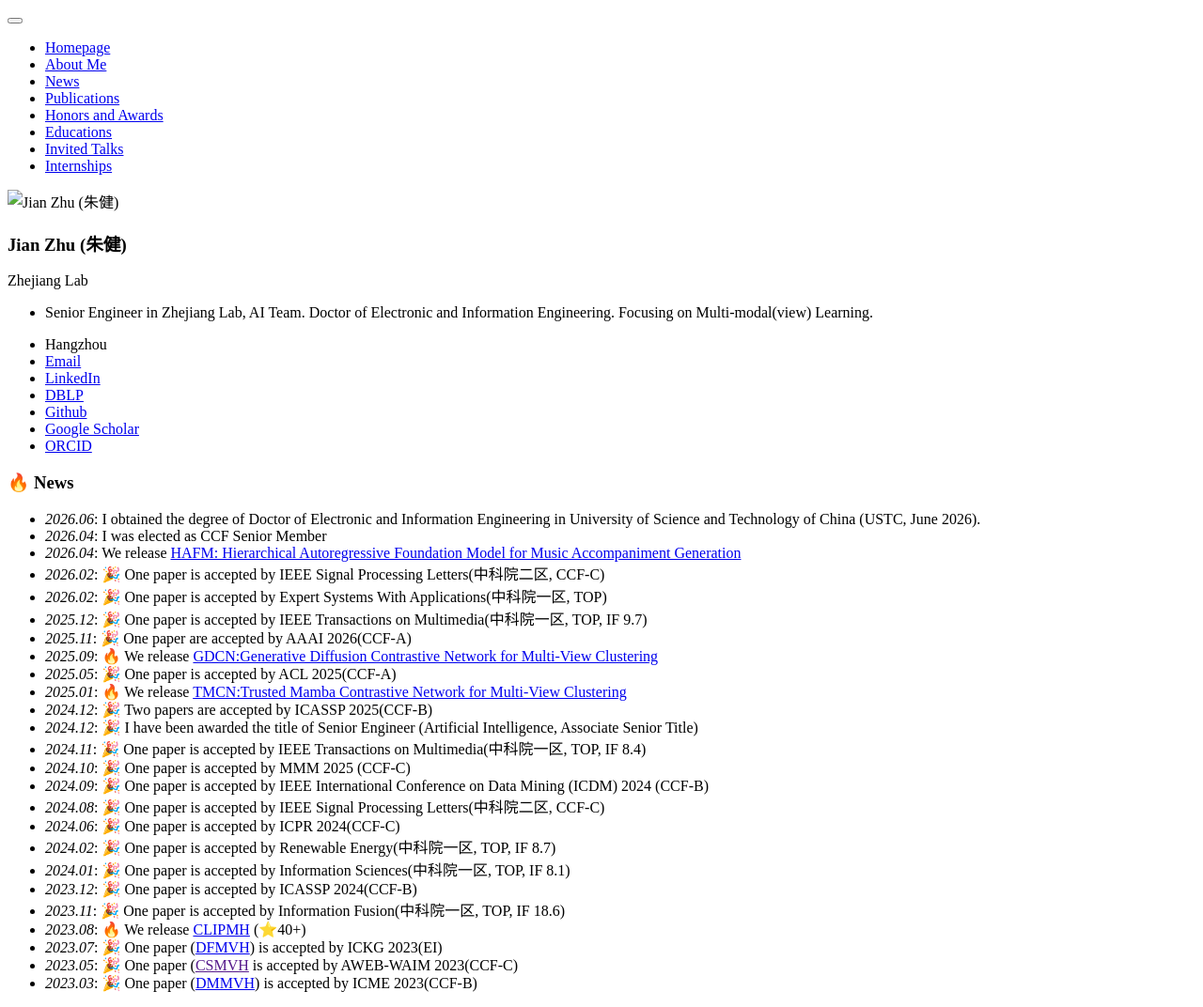
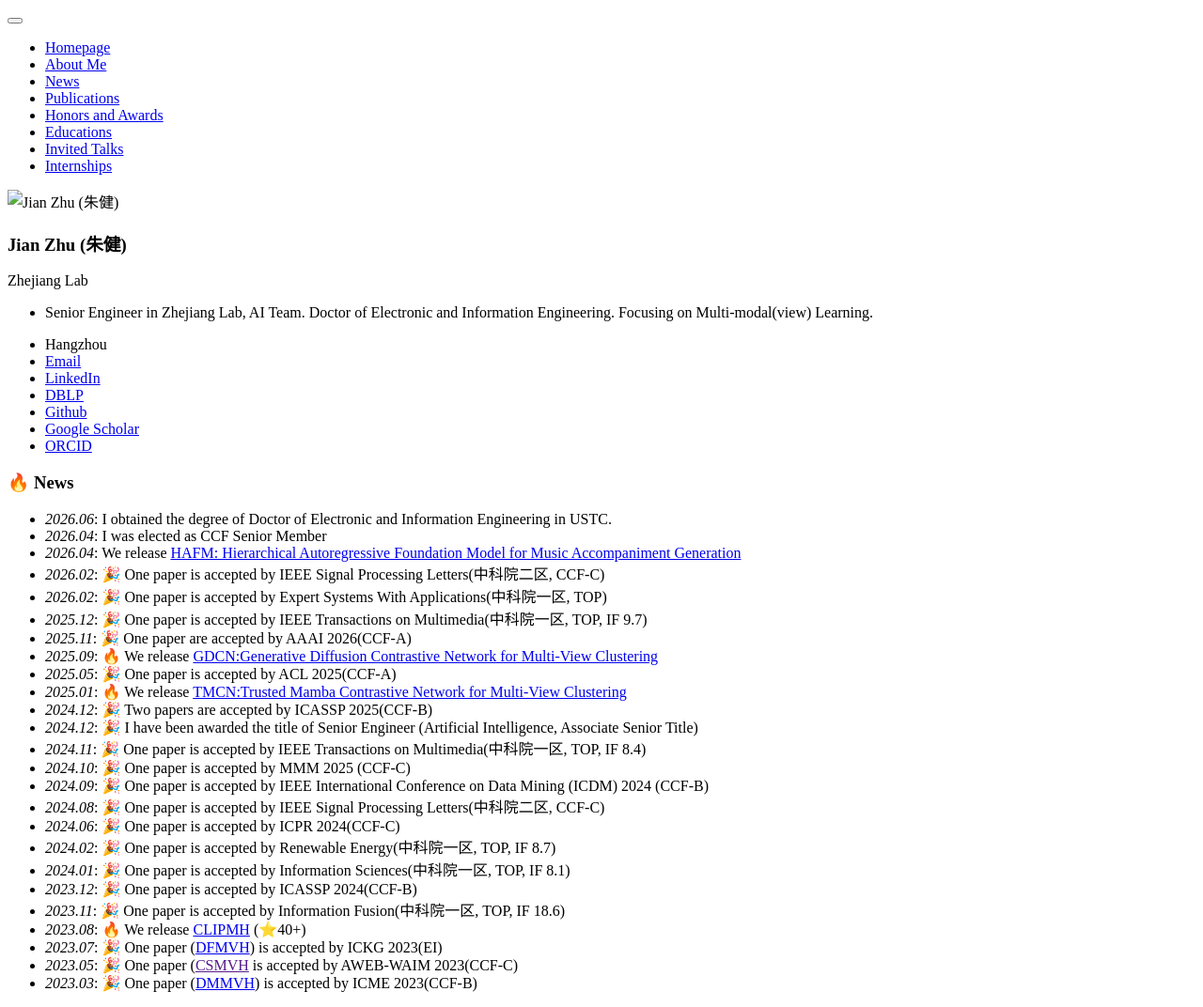
Before and after one commit to HackerHyper/HackerHyper.github.io, a Jekyll site: the page built from _pages/includes/news.md, in a window 1280 px wide. Shown: the whole page at 94% size. Built offline with Jekyll 4.4.1, drawn with Linux system fonts in a browser that asks for light colours; our own code applies the rules of GitHub Pages for plain Markdown files.

Commit message:
add doctor

```diff
--- a/_pages/includes/news.md
+++ b/_pages/includes/news.md
@@ -1,5 +1,5 @@
 # 🔥 News
-- *2026.06*: I obtained the degree of Doctor of Electronic and Information Engineering in University of Science and Technology of China (USTC, June 2026).
+- *2026.06*: I obtained the degree of Doctor of Electronic and Information Engineering in USTC.
 - *2026.04*: I was elected as CCF Senior Member
 - *2026.04*: We release [HAFM: Hierarchical Autoregressive Foundation Model for Music Accompaniment Generation](https://github.com/HackerHyper/HAFM.git)
 - *2026.02*: 🎉 One paper is accepted by IEEE Signal Processing Letters(中科院二区, CCF-C)
```
